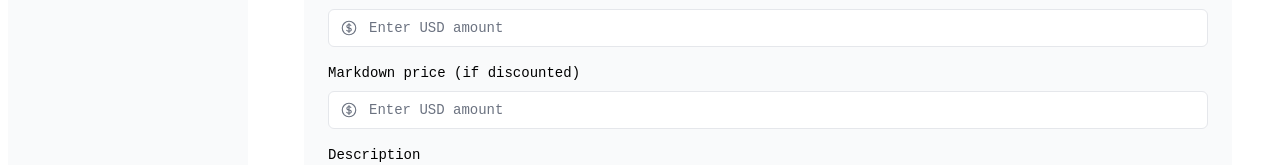
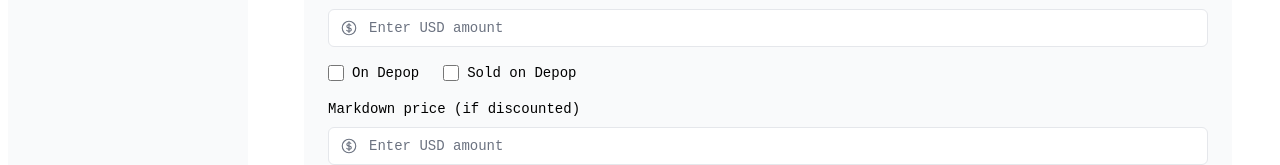
Before and after one commit to bcokenr/inbrentory, a Next.js app: page /dashboard/items/create in a window 1280 px wide. Shown: the part 475-640 px from the top of the page. Built offline with nearby package versions, Linux system fonts and the light colour scheme; no server answers; the database is empty; a web font is replaced by a local one.

Commit message:
add depop booleans to schema and display checkboxes in items

```diff
--- a/src/app/dashboard/items/[id]/page.tsx
+++ b/src/app/dashboard/items/[id]/page.tsx
@@ -85,6 +85,19 @@
                     value={new Date(item.updatedAt).toLocaleString()}
                 />
             </div>
+            {/* Depop flags */}
+            <div className="mt-4">
+                <div className="flex items-center gap-6">
+                    <label className="inline-flex items-center gap-2">
+                        <input type="checkbox" id="onDepop" name="onDepop" disabled defaultChecked={Boolean((item as any).onDepop)} className="h-4 w-4" />
+                        <span className="text-sm">On Depop</span>
+                    </label>
+                    <label className="inline-flex items-center gap-2">
+                        <input type="checkbox" id="soldOnDepop" name="soldOnDepop" disabled defaultChecked={Boolean((item as any).soldOnDepop)} className="h-4 w-4" />
+                        <span className="text-sm">Sold on Depop</span>
+                    </label>
+                </div>
+            </div>
             <div className="flex flex-wrap gap-4 z-0">
                 {item.imageUrls && item.imageUrls.length > 0 && (
                     item.imageUrls.map((url, index) => (
--- a/src/components/items/item-form.tsx
+++ b/src/components/items/item-form.tsx
@@ -154,6 +154,31 @@
                     </div>
                 </div>
 
+                {/* onDepop and soldOnDepop checkboxes */}
+                <div className="mb-4 flex gap-6 items-center">
+                    <div className="flex items-center">
+                        <input
+                            id="onDepop"
+                            name="onDepop"
+                            type="checkbox"
+                            defaultChecked={Boolean((item as any)?.onDepop)}
+                            className="mr-2 h-4 w-4 rounded border-gray-300 text-indigo-600 focus:ring-indigo-500"
+                        />
+                        <label htmlFor="onDepop" className="text-sm">On Depop</label>
+                    </div>
+
+                    <div className="flex items-center">
+                        <input
+                            id="soldOnDepop"
+                            name="soldOnDepop"
+                            type="checkbox"
+                            defaultChecked={Boolean((item as any)?.soldOnDepop)}
+                            className="mr-2 h-4 w-4 rounded border-gray-300 text-indigo-600 focus:ring-indigo-500"
+                        />
+                        <label htmlFor="soldOnDepop" className="text-sm">Sold on Depop</label>
+                    </div>
+                </div>
+
                 {/* markdown price */}
                 <div className="mb-4">
                     <label htmlFor="discountedListPrice" className="mb-2 block text-sm font-medium">
--- a/src/components/items/item.tsx
+++ b/src/components/items/item.tsx
@@ -78,6 +78,16 @@
                       ${item.listPrice.toString()}
                     </p>
                     <p>{formatDateToLocal(item.createdAt.toString())}</p>
+                    <div className="mt-2 flex items-center gap-4 text-sm">
+                      <label className="inline-flex items-center gap-2">
+                        <input type="checkbox" disabled defaultChecked={Boolean((item).onDepop)} />
+                        <span>On Depop</span>
+                      </label>
+                      <label className="inline-flex items-center gap-2">
+                        <input type="checkbox" disabled defaultChecked={Boolean((item).soldOnDepop)} />
+                        <span>Sold on Depop</span>
+                      </label>
+                    </div>
                   </div>
                 </div>
               </div>
@@ -100,6 +110,12 @@
                 </th>
                 <th scope="col" className="relative py-3 pl-6 pr-3 font-medium">
                   Sold
+                </th>
+                <th scope="col" className="px-3 py-5 font-medium">
+                  On Depop
+                </th>
+                <th scope="col" className="px-3 py-5 font-medium">
+                  Sold on Depop
                 </th>
               </tr>
             </thead>
@@ -134,6 +150,12 @@
                   <td className="whitespace-nowrap px-3 py-3">
                     {item.transactionDate && <div>{formatDateToLocal(item.transactionDate.toString())}</div> || item.transaction && <div>{formatDateToLocal(item.transaction.createdAt.toString())}</div>}
                   </td>
+                  <td className="whitespace-nowrap px-3 py-3">
+                    <input type="checkbox" disabled readOnly defaultChecked={Boolean((item).onDepop)} />
+                  </td>
+                  <td className="whitespace-nowrap px-3 py-3">
+                    <input type="checkbox" disabled readOnly defaultChecked={Boolean((item).soldOnDepop)} />
+                  </td>
                   <td className="whitespace-nowrap px-3 py-3 text-right">
                     <DeleteItem id={item.id} />
                   </td>
--- a/src/lib/actions.ts
+++ b/src/lib/actions.ts
@@ -44,6 +44,8 @@
     description: z.string(),
     keywords: z.string(),
     measurements: z.string(),
+    onDepop: z.boolean().optional(),
+    soldOnDepop: z.boolean().optional(),
 });
 
 const CreateItem = FormSchema.omit({ id: true });
@@ -184,6 +186,8 @@
         transactionPrice: rawFormData.transactionPrice,
         categories: rawFormData.categories,
         transactionDate: rawFormData.transactionPrice ? new Date() : null,
+        onDepop: rawFormData.onDepop ? true : false,
+        soldOnDepop: rawFormData.soldOnDepop ? true : false,
     };
 
     const validatedFormData = CreateItem.safeParse(normalizedData);
@@ -213,6 +217,8 @@
             transactionPrice: validatedFormData.data.transactionPrice || null,
             storeCreditAmountApplied: validatedFormData.data.storeCreditAmountApplied || null,
             transactionDate: normalizedData.transactionDate,
+            onDepop: normalizedData.onDepop,
+            soldOnDepop: normalizedData.soldOnDepop,
             ...(existingCategory
                 ? {
                     categories: {
@@ -259,6 +265,8 @@
         transactionPrice: rawFormData.transactionPrice,
         storeCreditAmountApplied: rawFormData.storeCreditAmountApplied,
         categories: rawFormData.categories,
+        onDepop: rawFormData.onDepop ? true : false,
+        soldOnDepop: rawFormData.soldOnDepop ? true : false,
     };
 
     const validatedFormData = CreateItem.safeParse(normalizedData);
@@ -288,6 +296,8 @@
             discountedListPrice: validatedFormData.data.discountedListPrice || null,
             storeCreditAmountApplied: validatedFormData.data.storeCreditAmountApplied || null,
             transactionPrice: validatedFormData.data.transactionPrice || null,
+            onDepop: normalizedData.onDepop,
+            soldOnDepop: normalizedData.soldOnDepop,
             ...(existingCategory
                 ? {
                     // replace existing relations with the new category
```
Also changed, not shown: 2 other files (tests, documents, lock files or other folders).
